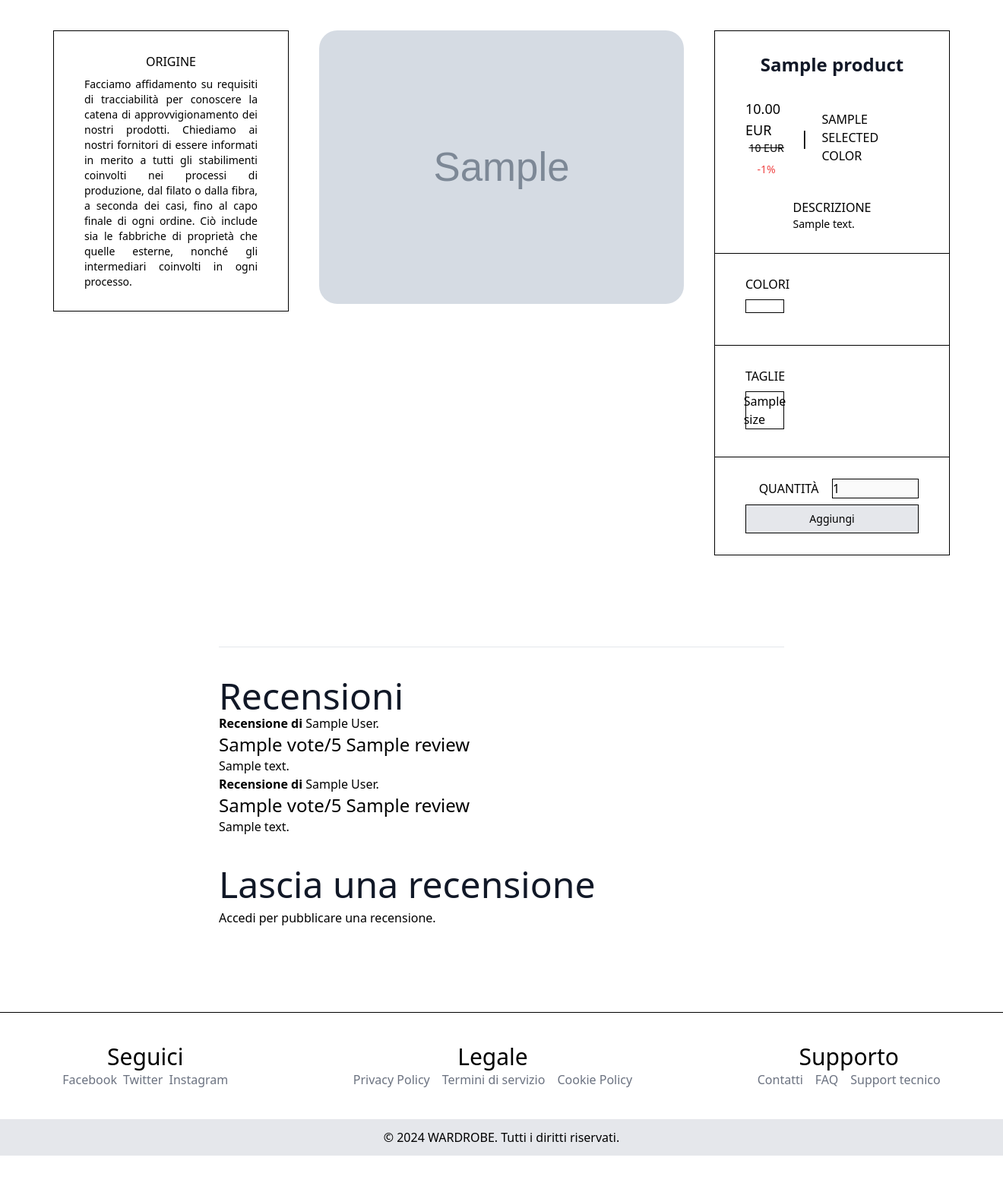
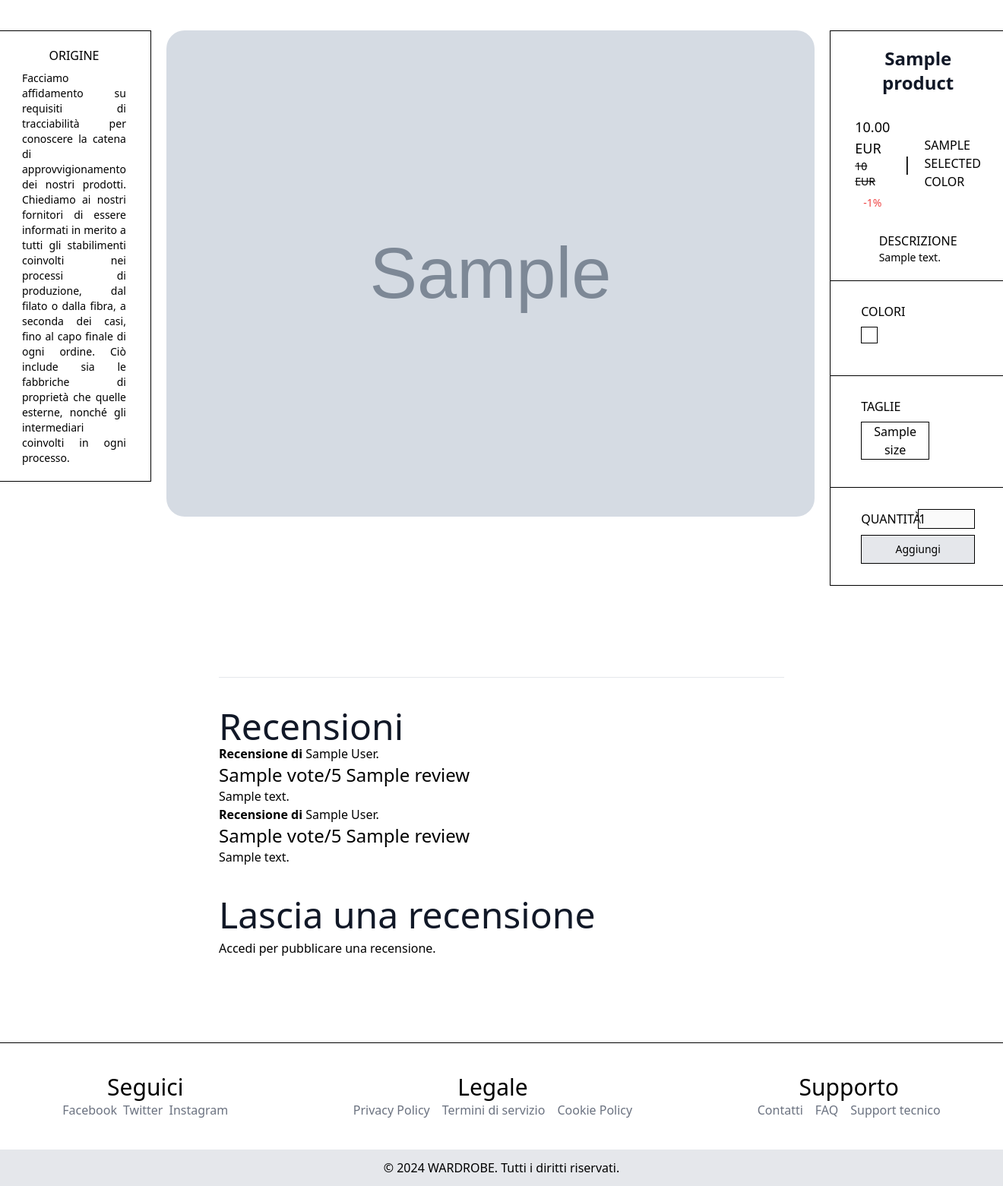
Before and after one commit to Nj0be/Wardrobe, a Django app: template products/templates/products/product_full.html in a window 1320 px wide. Shown: the part 96-1657 px from the top of the page at 76% size. Before the commit the page ends 1617 px from the top, so only its background shows below. Run offline with Django 5.2, Linux system fonts and the light colour scheme; the template is opened without the code that fills it: most values are stand-ins (such as "Sample title", 1, 10 or a date in 2020); grey boxes marked "Sample" are stand-in pictures; some libraries are stand-ins or nearby versions; some web fonts are replaced.

Commit message:
Improved product and search page

```diff
--- a/products/templates/products/product.html
+++ b/products/templates/products/product.html
@@ -1,39 +1,35 @@
-<div>
-  <!--<div class="mb-16">
-      <h2 class="w-full text-center text-gray-900 text-4xl font-bold font-manrope leading-normal pb-2.5">The Product</h2>
-      <p class="w-full text-center text-gray-600 text-lg font-normal leading-8">Explore the essence of beauty in our gallery's intimate space.</p>
-  </div>-->
-  <div class="inline-flex flex-wrap-reverse justify-center gap-10">
-    <div class="shrink-0 relative w-full lg:w-1/4">
-      <div class="lg:sticky lg:top-10 mx-auto">
-        <div class="flex flex-col justify-center items-center px-10 py-7 gap-2 border border-black dark:border-stone-500">
+<div class="flex flex-row justify-center">
+  <div class="inline-flex flex-wrap justify-center lg:flex-nowrap gap-5">
+    <div class="hidden xl:block w-[16rem]">
+      <div class="mx-auto">
+        <div
+            class="flex flex-col justify-center items-center px-8 py-5 gap-2 border border-black dark:border-stone-500">
           <p>ORIGINE</p>
-          <p class="text-sm text-justify">Facciamo affidamento su requisiti di tracciabilità per conoscere la catena di
-            approvvigionamento dei nostri prodotti. Chiediamo ai nostri fornitori di essere informati in merito a tutti
-            gli stabilimenti coinvolti nei processi di produzione, dal filato o dalla fibra, a seconda dei casi, fino al
-            capo finale di ogni ordine. Ciò include sia le fabbriche di proprietà che quelle esterne, nonché gli
+          <p class="text-sm text-justify">Facciamo affidamento su requisiti di tracciabilità per
+            conoscere la catena di
+            approvvigionamento dei nostri prodotti. Chiediamo ai nostri fornitori di essere
+            informati in merito a tutti
+            gli stabilimenti coinvolti nei processi di produzione, dal filato o dalla fibra, a
+            seconda dei casi, fino al
+            capo finale di ogni ordine. Ciò include sia le fabbriche di proprietà che quelle
+            esterne, nonché gli
             intermediari coinvolti in ogni processo.</p>
         </div>
       </div>
     </div>
-    <div>
+    <div
+        class="snap-y snap-mandatory snap-center overflow-y-scroll rounded-3xl h-[80vh] min-w-fit">
       {% for image in images %}
-        <div>
-          <div class="xl:w-[30rem] rounded-3xl">
         <img src="{{ image }}" alt="{{ product.name }}"
-                 class="gallery-image w-full h-full mx-auto object-cover {% if forloop.first %} rounded-t-3xl {% endif %}{% if forloop.last %} rounded-b-3xl {% endif %}"/>
-          </div>
-        </div>
+             class="snap-center h-full"/>
       {% endfor %}
     </div>
-    <div class="shrink-0 relative w-full lg:w-1/4 md:w-1/4">
-      <div class="lg:sticky lg:top-10 mx-auto">
+    <div class="w-2/3 lg:w-[26rem]">
+      <div class="xl:top-10 mx-auto">
         <div class="flex flex-col justify-center border border-black dark:border-stone-500">
           <!-- Informazioni prodotto -->
-          <div class="flex flex-col justify-center items-center px-10 py-7 gap-7">
-            <div>
+          <div class="flex flex-col justify-center items-center px-8 py-5 gap-7">
             <h2 class="text-gray-900 dark:text-stone-200 text-2xl font-bold font-manrope text-center">{{ product.name }}</h2>
-            </div>
             <div class="inline-flex items-center gap-4">
               {% if not discount %}
                 <p class="text-lg font-manrope">{{ price }} EUR</p>
@@ -49,33 +45,42 @@
               <p class="text-2xl">|</p>
               <p>{{ selected_color.name|upper }}</p>
             </div>
-            <div>
+            <div class="flex flex-col">
+              {% if product.description|length > 250 %}
+                <div class="peer order-last">
+                  <input type="checkbox" id="collapse" class="peer hidden">
+                  <label for="collapse"
+                         class="underline before:content-['Mostra_di_più'] peer-checked:before:content-['Mostra_meno'] cursor-pointer"></label>
+                </div>
+              {% endif %}
               <p>DESCRIZIONE</p>
-              <p class="text-sm text-justify">{{ product.description }}</p>
+              <p class="text-sm text-justify {% if product.description|length > 250 %}h-16{% endif %} overflow-hidden peer-has-[:checked]:h-auto peer-has-[:checked]:overflow-auto">{{ product.description }}</p>
             </div>
           </div>
 
           <!-- Varianti Colori -->
-          <div class="flex flex-col justify-center border-t border-black dark:border-stone-500">
-            <div class="flex flex-col justify-center px-10 py-7">
-              <div>
+          <div class="flex flex-col border-t border-black dark:border-stone-500">
+            <div class="px-10 py-7">
               <p>COLORI</p>
-              </div>
-              <div class="grid grid-cols-1 md:grid-cols-3 lg:grid-cols-4 items-center justify-center gap-2 py-2">
+              <div
+                  class="inline-flex flex-wrap gap-2 py-2">
                 {% for color in colors %}
-                  <div>
-                    <input type="radio" name="color" id="color_{{ color.id }}" class="hidden peer"
-                        {% if color == selected_color %} checked {% endif %}
-                        {% if forloop.first %} required {% endif %}
+                  <!-- div necessary (instead of putting everythin inside input) because
+                       we don't hover the input but the label! -->
+                  <div
                       hx-get="{% url 'product_color' product.id color.id %}"
                       hx-target="#content"
                       hx-push-url="true"
                       hx-params="none"
                       preload="mouseover" preload-images="true"
                   >
+                    <input type="radio" name="color" id="color_{{ color.id }}" class="hidden peer"
+                        {% if color == selected_color %} checked {% endif %}
+                        {% if forloop.first %} required {% endif %}
+                    >
                     <label for="color_{{ color.id }}"
                            style="background-color:#{{ color.hex }};"
-                           class="inline-flex items-center justify-between w-full py-2
+                           class="inline-flex items-center justify-between px-2.5 py-2.5
                                   cursor-pointer border border-black dark:border-stone-500
                                   {% if color == selected_color %}outline outline-2 outline-black dark:outline-stone-400 outline-offset-2{% endif %}">
                     </label>
@@ -90,22 +95,27 @@
 
             <div class="flex flex-col justify-center border-t border-black dark:border-stone-500">
               <div class="flex flex-col justify-center px-10 py-7">
-                <div>
                 <p>TAGLIE</p>
-                </div>
-                <div class="grid grid-cols-1 md:grid-cols-3 lg:grid-cols-4 items-center justify-center gap-2 py-2">
+                <div
+                    class="grid grid-cols-1 md:grid-cols-3 items-center justify-center gap-2 py-2">
                   {% for size, variant in size_variants.items %}
-                    <input type="radio" name="variant_id" id="size_{{ size.id }}" value="{{ variant.id }}"
-                           class="hidden peer" required
+                    <!-- div necessary (instead of putting everythin inside input) because
+                         we don't hover the input but the label! -->
+                    <div class="grid"
                         hx-get="{% url 'product_color_size' product.id selected_color.id size.id %}"
                         hx-target="#content"
                         hx-push-url="true"
                         hx-params="none"
+                        preload="mouseover" preload-images="true"
+                    >
+                      <input type="radio" name="variant_id" id="size_{{ size.id }}"
+                             value="{{ variant.id }}"
+                             class="hidden peer" required
                           {% if size == selected_size %} checked {% endif %}
                           {% if not variant %} disabled {% endif %}
                       >
                       <label for="size_{{ size.id }}"
-                           class="items-center justify-between
+                             class="items-center justify-between text-center
                                   cursor-pointer border border-black dark:border-stone-500 px-4
                                   {% if not variant %} bg-gray-200 dark:bg-zinc-800 {% endif %}
                                   {% if size == selected_size %}outline outline-2 outline-black dark:outline-stone-400 outline-offset-2{% endif %}">
@@ -113,6 +123,7 @@
                           <p class="{% if not variant %}line-through{% endif %}">{{ size.name }}</p>
                         </div>
                       </label>
+                    </div>
                   {% endfor %}
                 </div>
               </div>
@@ -122,9 +133,10 @@
             <div class="flex flex-col justify-center border-t border-black dark:border-stone-500">
               <div class="flex flex-col justify-center items-center px-10 py-7">
                 <div
-                    class="grid grid-cols-1 md:grid-cols-1 lg:grid-cols-2 justify-center items-center text-center w-full">
+                    class="grid grid-cols-1 md:grid-cols-1 xl:grid-cols-2 justify-center items-center text-center w-full">
                   <label for="quantity" class="w-full mx-auto"> QUANTITÀ </label>
-                  <input type="number" id="quantity" name="quantity" min="1" max="{{ stock }}" value="1"
+                  <input type="number" id="quantity" name="quantity" min="1" max="{{ stock }}"
+                         value="1"
                          class="w-full mx-auto border border-solid border-black dark:border-stone-500
                           dark:bg-darkbg"
                       {% if selected_size == None %} disabled {% endif %}>
@@ -132,7 +144,7 @@
                 <div class="mt-2 w-full">
                   <button type="submit" {% if selected_size == None %} disabled {% endif %}
                           class="border border-solid border-black dark:border-stone-500 w-full
-                           py-2 mx-auto text-sm md:text-normal lg:text-normal hover:bg-gray-100
+                           py-2 mx-auto text-sm md:text-normal xl:text-normal hover:bg-gray-100
                             dark:hover:bg-zinc-800 disabled:bg-gray-200 dark:disabled:bg-zinc-700
                              ring-offset-2 ring-black dark:ring-stone-500 focus:ring-2 dark:ring-offset-darkbg"
                           id="add-to-cart-btn"
@@ -147,7 +159,6 @@
         </div>
       </div>
     </div>
-
   </div>
 </div>
 
@@ -156,13 +167,14 @@
     <!-- Sezione delle recensioni -->
     <div id="reviews" class="mt-14">
       <hr class="mb-10">
-      <h2 class="text-gray-900 text-5xl font-manrope">Recensioni</h2>
+      <h2 class="text-gray-900 dark:text-stone-200 text-5xl font-manrope">Recensioni</h2>
       {% if reviews %}
         {% for review in reviews %}
           {% include "products/review.html" %}
         {% endfor %}
       {% else %}
-        <p id="no-reviews" class="text-normal text-justify mt-2">Non ci sono recensioni per questo prodotto.</p>
+        <p id="no-reviews" class="text-normal text-justify mt-2">Non ci sono recensioni per questo
+          prodotto.</p>
       {% endif %}
     </div>
 
--- a/products/templates/products/product_full.html
+++ b/products/templates/products/product_full.html
@@ -3,7 +3,5 @@
 {% block title %}Pagina del Prodotto{% endblock %}
 
 {% block content %}
-    <div class="grid grid-cols-1 justify-center">
-        {% include "products/product.html" %}
-    </div>
+  {% include "products/product.html" %}
 {% endblock %}
```
Also changed, not shown: products/templates/products/search.html (+4 -23 lines), db.json. Lines whose indentation alone changed are shown as unchanged.
